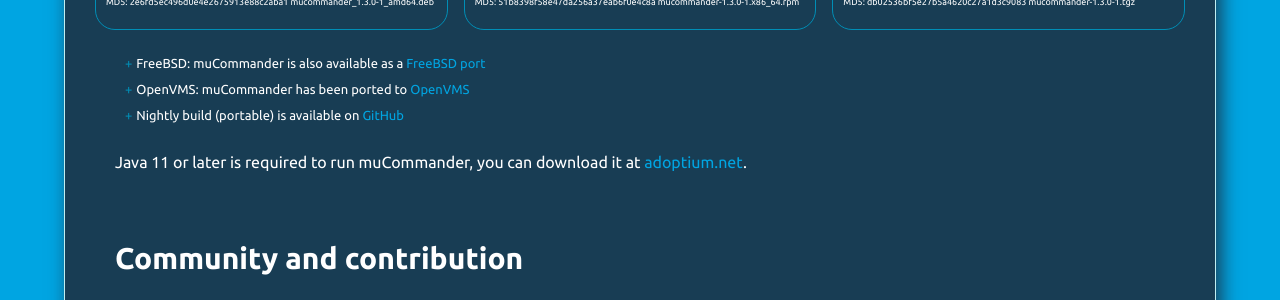
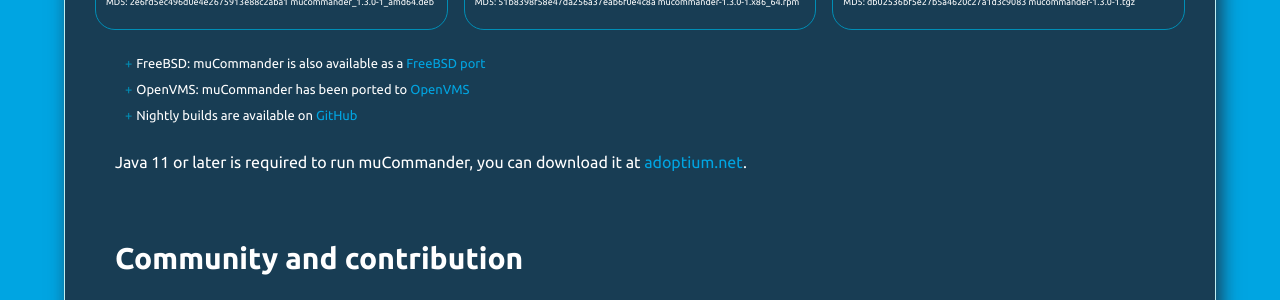
Before and after one commit to mucommander/mucommander.github.io, a Jekyll site: the page index.html, which Jekyll copies as it is, in a window 1280 px wide. Shown: the part 1466-1766 px from the top of the page. Built offline with Jekyll 4.4.1, drawn with Linux system fonts in a browser that asks for light colours.

Commit message:
update link to nightly builds

```diff
--- a/index.html
+++ b/index.html
@@ -189,7 +189,7 @@
             <ul class="list-other-os">
                 <li>FreeBSD: muCommander is also available as a <a href="https://www.freshports.org/x11-fm/mucommander/">FreeBSD port</a></li>
                 <li>OpenVMS: muCommander has been ported to <a href="https://vmsfree.ouvaton.org/freen/index.php?s=mucommander">OpenVMS</a></li>
-                <li>Nightly build (portable) is available on <a href="https://github.com/mucommander/mucommander/releases/tag/nightly">GitHub</a></li>
+                <li>Nightly builds are available on <a href="https://github.com/mucommander/mucommander/actions/workflows/nightly.yml">GitHub</a></li>
             </ul>
             <p class="section-outro">
                 Java 11 or later is required to run muCommander, you can download it at <a href="https://adoptium.net/temurin/" target="_blank" rel="nofollow">adoptium.net</a>.
```
